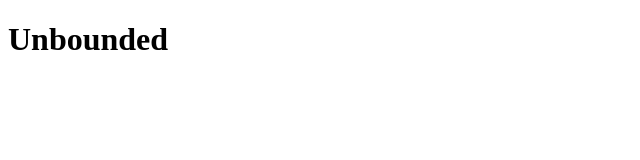
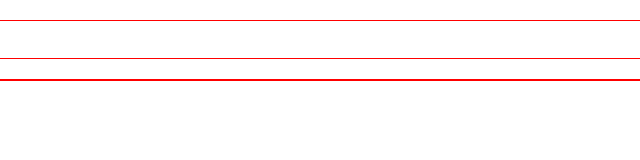
Before and after one commit to leebri101/UnBound, a plain HTML site: page index.html in a window 1280 px wide. Shown: the whole page, without its empty margins (0-640 px from the left). Drawn offline with Linux system fonts and the light colour scheme; files that its build step writes are made by us from their sources.

Commit message:
Added body styling

```diff
--- a/assets/style.css
+++ b/assets/style.css
@@ -4,6 +4,7 @@
 *::before,
 *::after{
     box-sizing: border-box;
+    outline: red solid 1px;
 }
 
 :root{
@@ -12,7 +13,6 @@
     --color-three: 95, 122, 219;
     --color-four: 162, 178, 238;
 }
-
 
 /*Font styling*/
 .charleston-green{
@@ -30,3 +30,14 @@
 .light-blue{
     color: rgb(var(--color-four));
 }
+
+body {
+  color: white;
+  top: 0;
+  left: 0;
+  right: 0;
+  bottom: 0;
+  margin: 0;
+  color: white;
+  min-height: 100vh;
+}
```
